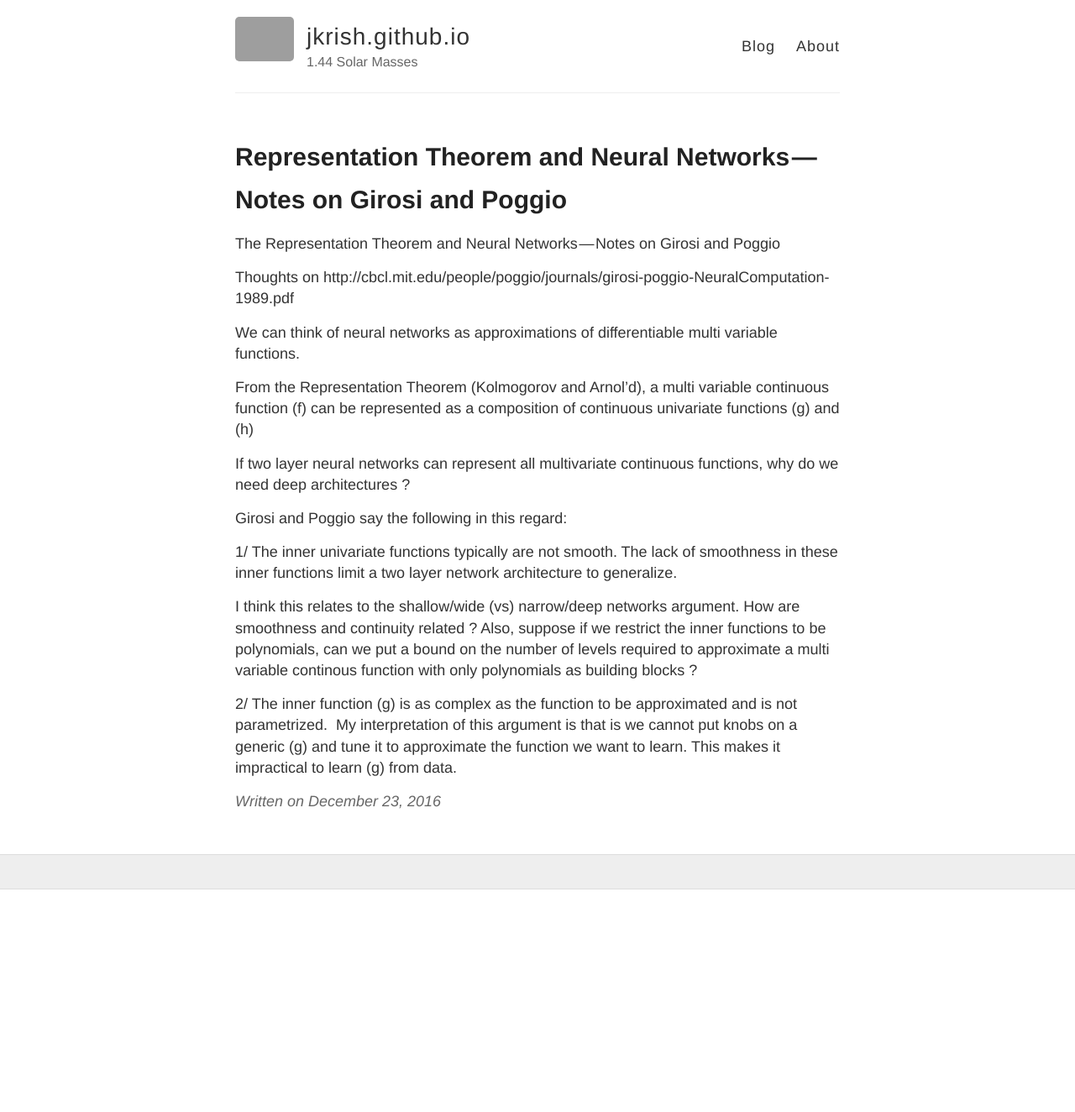
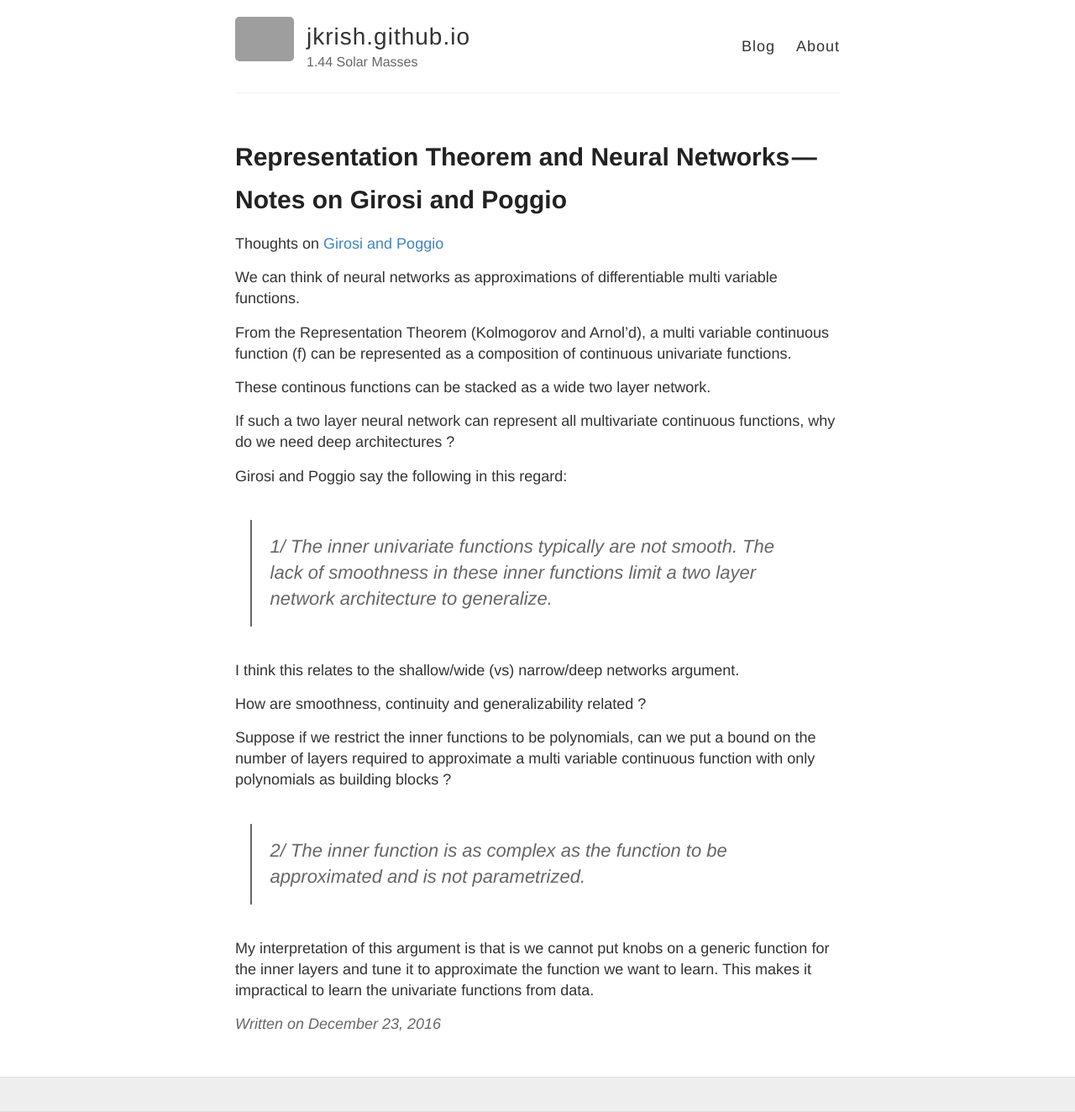
Before and after one commit to jkrish/jkrish.github.io, a Jekyll site: the page built from _posts/2016-12-23-rpt-nnet.md, in a window 1280 px wide. Shown: the whole page at 84% size. Built offline with Jekyll 4.4.1, drawn with Linux system fonts in a browser that asks for light colours; before the commit the page ends 1059 px from its top, so only the background shows below that; grey boxes are pictures that could not be loaded.

Commit message:
Edits to RPT NNet thoughts

```diff
--- a/_posts/2016-12-23-rpt-nnet.md
+++ b/_posts/2016-12-23-rpt-nnet.md
@@ -3,23 +3,26 @@ layout: post
 title: Representation Theorem and Neural Networks — Notes on Girosi and Poggio
 ---
 
-The Representation Theorem and Neural Networks — Notes on Girosi and Poggio
-
-Thoughts on http://cbcl.mit.edu/people/poggio/journals/girosi-poggio-NeuralComputation-1989.pdf
+Thoughts on [Girosi and Poggio](http://cbcl.mit.edu/people/poggio/journals/girosi-poggio-NeuralComputation-1989.pdf)
 
 We can think of neural networks as approximations of differentiable multi variable functions.
 
-From the Representation Theorem (Kolmogorov and Arnol’d), a multi variable continuous function (f) can be represented as a composition of continuous univariate functions (g) and (h)
+From the Representation Theorem (Kolmogorov and Arnol’d), a multi variable continuous function (f) can be represented as a composition of continuous univariate functions.
 
-If two layer neural networks can represent all multivariate continuous functions, why do we need deep architectures ?
+These continous functions can be stacked as a wide two layer network.
+
+If such a two layer neural network can represent all multivariate continuous functions, why do we need deep architectures ?
 
 Girosi and Poggio say the following in this regard:
 
-1/ The inner univariate functions typically are not smooth. The lack of smoothness in these inner functions limit a two layer network architecture to generalize.
+>*1/ The inner univariate functions typically are not smooth. The lack of smoothness in these inner functions limit a two layer network architecture to generalize.*
 
 I think this relates to the shallow/wide (vs) narrow/deep networks argument.
-How are smoothness and continuity related ?
-Also, suppose if we restrict the inner functions to be polynomials, can we put a bound on the number of levels required to approximate a multi variable continous function with only polynomials as building blocks ?
 
-2/ The inner function (g) is as complex as the function to be approximated and is not parametrized.
-My interpretation of this argument is that is we cannot put knobs on a generic (g) and tune it to approximate the function we want to learn. This makes it impractical to learn (g) from data.
+How are smoothness, continuity and generalizability related ?
+
+Suppose if we restrict the inner functions to be polynomials, can we put a bound on the number of layers required to approximate a multi variable continuous function with only polynomials as building blocks ?
+
+>*2/ The inner function is as complex as the function to be approximated and is not parametrized. *
+
+My interpretation of this argument is that is we cannot put knobs on a generic function for the inner layers and tune it to approximate the function we want to learn. This makes it impractical to learn the univariate functions from data.
```
